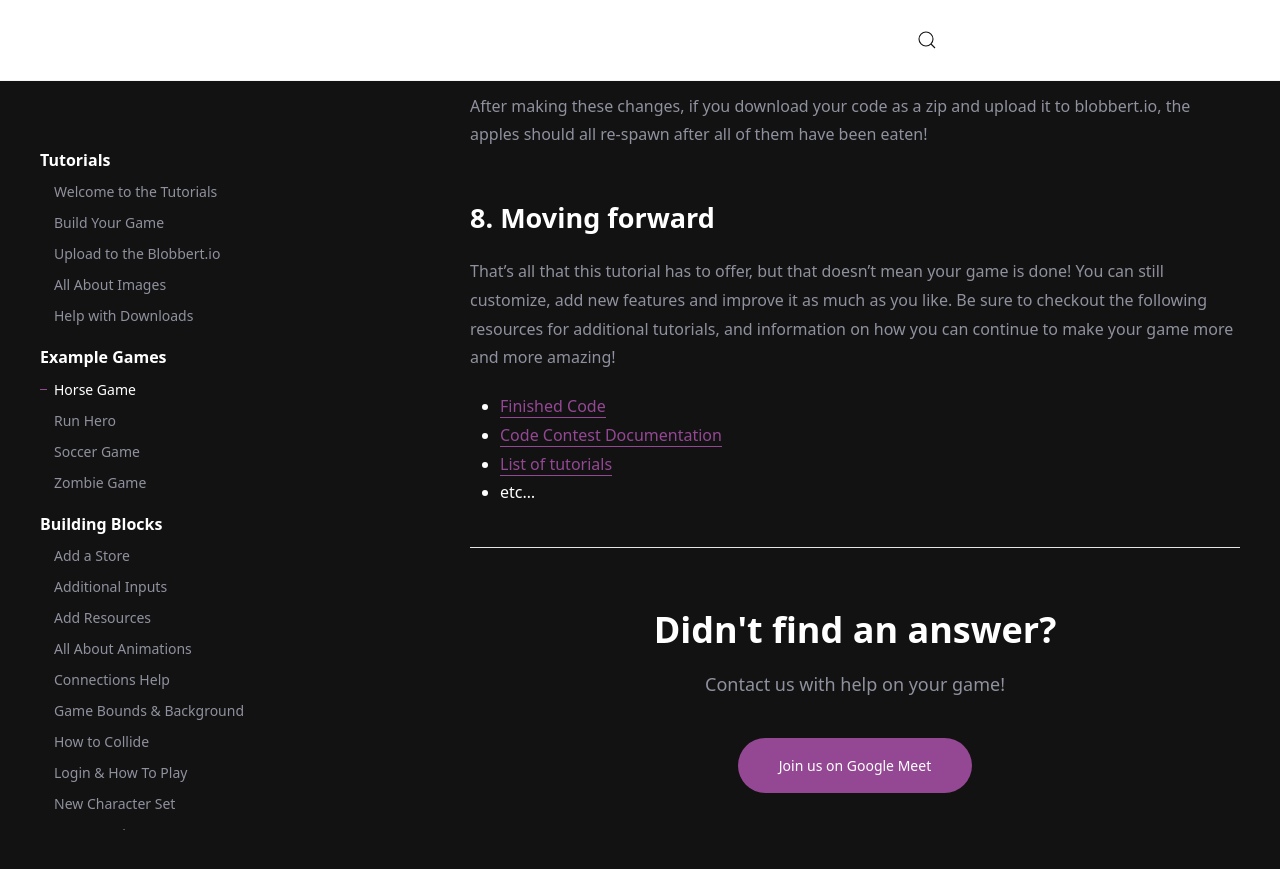
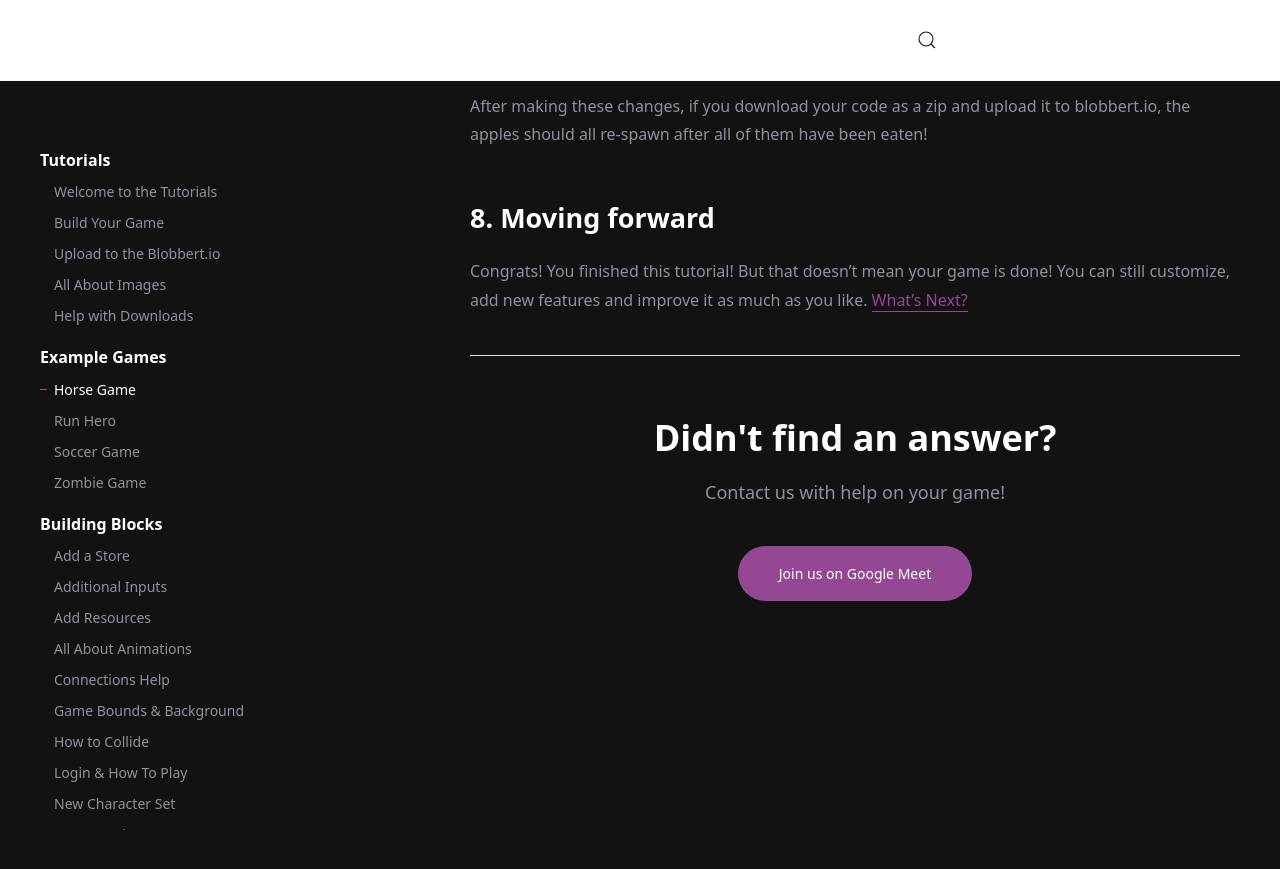
Before and after one commit to codechangers/codecontest.org, a Jekyll site: the page built from _tutorials/examples/horseGame.md, in a window 1280 px wide and 900 px high, scrolled down 13861 px. Shown: the top 869 px of the window. Built offline with Jekyll 4.4.1, drawn with Linux system fonts in a browser that asks for light colours.

Commit message:
Fix moving forward

```diff
--- a/_includes/blocks/movingForward.md
+++ b/_includes/blocks/movingForward.md
@@ -1,5 +1 @@
-That's all that this tutorial has to offer, but that doesn't mean your game is done! You can still customize, add new features and improve it as much as you like. Be sure to checkout the following resources for additional tutorials, and information on how you can continue to make your game more and more amazing!
- - [Finished Code](https://repl.it/@macuyler/HorseGame)
- - [Code Contest Documentation](/docs/welcome/)
- - [List of tutorials](#)
- - etc...
+Congrats! You finished this tutorial! But that doesn't mean your game is done! You can still customize, add new features and improve it as much as you like. [What's Next?](/tutorials/welcometutorials/)
```
